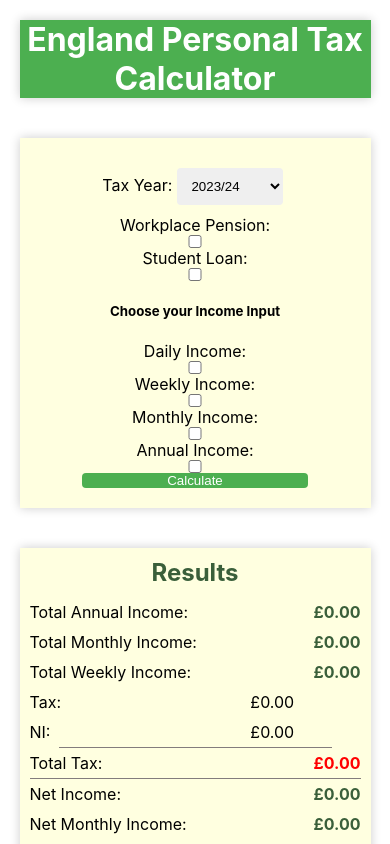
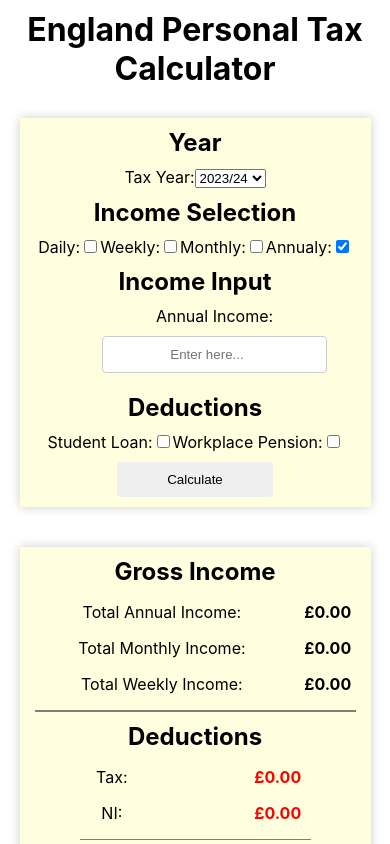
Before and after one commit to asaad227/taxCalculator, a React (Create React App) app: page / in a window 390 px wide. Shown: the top 844 px of the page. Built offline with nearby package versions, Linux system fonts and the light colour scheme.

Commit message:
update layout and css

```diff
--- /dev/null
+++ b/src/Form/index.css
@@ -0,0 +1,42 @@
+form{
+    width: 50vw;
+    margin: 20px auto;
+    box-sizing: border-box;
+    box-shadow: 0 0 10px rgba(0,0,0,0.2);
+    background-color: #ffffe0;
+}
+
+form input[type="submit"] {
+  width: 12vw;
+  padding: 10px;
+  border: none;
+  border-radius: 4px;
+  margin: 10px 5px;
+}
+
+.annualShow, .monthlyShow, .weeklyShow, .dailyShow {
+  display: flex;
+    flex-direction: column;
+    align-items: center;
+    justify-content: center;
+    margin: 0 auto;
+    text-align: center;
+    width: 25vw;
+}
+.annualHide, .monthlyHide, .weeklyHide, .dailyHide {
+  display: none;
+}
+
+@media screen and (max-width: 600px) {
+form{
+    width: 90vw;}
+  .annualShow, .monthlyShow, .weeklyShow, .dailyShow {
+    width: 100vw;
+  }
+  .annualHide, .monthlyHide, .weeklyHide, .dailyHide {
+    width: 100vw;
+  }
+  form input[type="submit"] {
+    width: 40vw;
+  }
+}
--- /dev/null
+++ b/src/Form/index.js
@@ -0,0 +1,59 @@
+import React from 'react'
+import "./index.css"
+import IncomeIn from '../IncomeIn'
+
+export default function Form({year, setYear, handleSubmit, isDaily, setIsDaily, isWeekly, setIsWeekly,
+  isMonthly, setIsMonthly, isAnnual, setIsAnnual,
+  daily, setDaily, weekly, setWeekly, monthly, setMonthly, annualy, setAnnualy, isLoan, setIsLoan, isPension, setIsPension}) {
+
+  return (
+    <form onSubmit={handleSubmit}>
+    <h2>Year</h2>
+    <label>
+    Tax Year:
+        <select value={year} onChange={(e)=>setYear(e.target.value)}>
+            <option value="1">2023/24</option>
+            <option value="2">2024/25</option>
+            </select>
+    </label>
+
+
+    <h2>Income Selection</h2>
+    <label>
+    Daily:
+    <span><input type="checkbox" onChange={(e)=>setIsDaily(e.target.checked)} value={isDaily} /></span>
+    </label>
+    <label>
+    Weekly:
+    <span><input type="checkbox" onChange={(e)=>setIsWeekly(e.target.checked)} value={isWeekly} /></span>
+    </label>
+    <label>
+    Monthly:
+    <span><input type="checkbox" onChange={(e)=>setIsMonthly(e.target.checked)} value={isMonthly} /></span>
+    </label>
+    <label>
+    Annualy:
+    <span><input type="checkbox" onChange={(e)=>setIsAnnual(e.target.checked)} value={isAnnual} defaultChecked/></span>
+    </label>
+    <IncomeIn isDaily={isDaily} isWeekly={isWeekly}
+    isMonthly={isMonthly} isAnnual={isAnnual} daily={daily}
+    weekly={weekly} monthly={monthly} annualy={annualy} setAnnualy={setAnnualy}
+    setDaily={setDaily} setMonthly={setMonthly} setWeekly={setWeekly} />
+    <div>
+    <h2>Deductions</h2>
+    <label>
+    Student Loan:
+    <span><input type="checkbox" onChange={(e)=>setIsLoan(e.target.checked)} value={isLoan} /></span>
+    </label>
+    <label>
+    Workplace Pension:
+    <span><input type="checkbox" onChange={(e)=>setIsPension(e.target.checked)} value={isPension} /></span>
+    </label>
+</div>
+    <input type="submit" value="Calculate" />
+
+    </form>
+
+
+  )
+}
--- /dev/null
+++ b/src/IncomeIn/index.css
@@ -0,0 +1,15 @@
+label input[type="number"] {
+  width: 12vw;
+  padding: 10px;
+  text-align: center;
+  border: 1px solid #ccc;
+  border-radius: 4px;
+  margin: 10px 5px;
+}
+
+@media screen and (max-width: 600px) {
+  label input[type="number"] {
+    width: 52vw;
+  }
+
+}
--- /dev/null
+++ b/src/IncomeIn/index.js
@@ -0,0 +1,26 @@
+import React from 'react';
+import "./index.css"
+
+export default function IncomeIn({isDaily, isWeekly, isMonthly, isAnnual, setDaily, setWeekly, setMonthly, setAnnualy, daily, weekly, monthly, annualy}) {
+  return (
+    <label>
+    <h2>Income Input</h2>
+    <label className={isDaily? 'dailyShow':'dailyHide'}>
+    Daily Income:
+        <input type="number" step='.01' placeholder='Enter here...' value={daily} onChange={(e)=> setDaily(e.target.value)} />
+    </label>
+    <label className={isWeekly? 'weeklyShow':'weeklyHide'}>
+    Weekly Income:
+        <input type="number" step='.01' placeholder='Enter here...' value={weekly} onChange={(e)=> setWeekly(e.target.value)} />
+    </label>
+    <label className={isMonthly? 'monthlyShow':'monthlyHide'}>
+    Monthly Income:
+        <input type="number" step='.01' placeholder='Enter here...' value={monthly} onChange={(e)=>setMonthly(e.target.value)} />
+    </label>
+    <label className={isAnnual? 'annualShow': 'annualHide'}>
+    Annual Income:
+        <input type="number" step='.01' placeholder='Enter here...' value={annualy} onChange={(e)=>setAnnualy(e.target.value)} />
+    </label>
+    </label>
+  )
+}
--- a/src/TotalTax/index.css
+++ b/src/TotalTax/index.css
@@ -2,207 +2,107 @@
     display: flex;
     flex-direction: column;
     text-align: center;
+    align-items: center;
+  }
+  .main h1{
+    margin: 10px 0;
+    padding: 0;
   }
 
-  .main h1 {
-    display: flex;
-    justify-content: center;
-    margin: 20px auto;
-    width: 50vw;
-    align-items: center;
-    background-color: #4CAF50;
-    color: white;
-    box-sizing: border-box;
-    box-shadow: 0 0 10px rgba(0,0,0,0.2);
-
+  .main h1 span{
+    font-size: 0.5em;
   }
 
-  .main form {
-    display: flex;
-    flex-direction: column;
-    align-items: center;
-    margin: 20px auto;
-    width: 50vw;
-    padding: 20px;
-    box-sizing: border-box;
-    box-shadow: 0 0 10px rgba(0,0,0,0.2);
-    background-color:#ffffe0;
+  .main h2{
+    margin: 10px 0;
+    padding: 0;
   }
 
-  .main form input {
-    display: flex;
-    justify-content: center;
+  .main h2 span{
+    font-size: 0.5em;
+  }
+  .result{
+
     text-align: center;
-    margin: 0 auto;
-    padding: 0;
-    border: 1px solid #ccc;
-    border-radius: 4px;
-  }
-
-
-
-
-
-  .main form input[type="submit"] {
-    background-color: #4CAF50;
-    border: none;
-    width: 6.5vw;
-    color: white;
-    cursor: pointer;
-
-  }
-  .main form input[type="submit"]:hover {
-    background-color: #558a57;
-  }
-
-  .main form input:focus {
-    outline: none;
-  }
-
-  .flex-container{
-    display: flex;
-    flex-direction: column;
-    justify-content: space-between;
+    align-items: center;
     width: 50vw;
     margin: 20px auto;
     box-sizing: border-box;
     box-shadow: 0 0 10px rgba(0,0,0,0.2);
     background-color: #ffffe0;
   }
-  .result input[type="button"]{
-     margin: 2vh 5px;
-    background-color: #4CAF50;
-    border: none;
-    border-radius: 4px;
-    padding: 10px;
-    width: 6.5vw;
-    color: white;
-    cursor: pointer;
+  p span {
+  font-weight: bold;
+  width: 15vw;
+    float: right;
   }
-  .result p{
-    display: flex;
-    justify-content: space-between;
-    margin: 5px 10px;
-    padding:0;
-    color: black
-  }
-   .divider{
-    border-bottom: 1px solid #837c7c;
-    margin: 0 10px;
-    padding: 0;
+.pension, .loan{
+  display: block;
+
 }
 .small-divider{
   border-bottom: 1px solid #837c7c;
-    margin: 0 10vw;
+  margin: 5px 50px;
   padding: 0;
 }
-  .total-tax{
-  margin: 0 10vw;
-  }
-  .no-divider{
-    border-bottom: none;
-    margin: 10px auto;
-    padding: 0;
-    }
-  .result p .income{
-    color: #3a5f3a;;
-    font-weight: bold;
-
-  }
-  .result h2{
-    color: #3a5f3a;
-    font-weight: bold;
-    margin: 10px auto;
-    padding: 0;
+.pensionHide, .loanHide{
+  display: none;
 }
 
-  .result p .tax{
-    color:red;
-    font-weight: bold;
-
-  }
-  select{
-    width: 6vw;
+input[type="button"] {
+  width: 12vw;
   padding: 10px;
   border: none;
   border-radius: 4px;
   margin: 10px 5px;
 }
-
-  .total{
-    display: flex;
-    flex-direction: column;
-    margin: 0 48px;
-    padding:0;
-    color: black
-  }
-  .extra-option{
-    display: flex;
-    flex-direction: column;
-    margin: 0;
-    padding:0;
-    color: black
-  }
-.extra-option select{
-
-    width: 4vw;
-    padding: 10px;
-    border: none;
-    border-radius: 4px;
-    margin: 10px 5px;
-    }
-.result .pension, .result .loan{
-    display: flex;
-    flex-direction: row;
-    justify-content: space-between;
-    margin: 0 10px;
-    padding:0;
-    color: black
-  }
-  .result .pensionHide, .result .loanHide{
-    display: none;
-  }
-   .annualShow .monthlyShow, .weeklyShow, .dailyShow{
-    display: flex;
-    }
-    .annualHide, .monthlyHide, .weeklyHide, .dailyHide{
-    display: none;
+.divider{
+ border-bottom: 2px solid #837c7c;
+ margin: 10px 15px;
 }
 
+.total-tax{
+  color: red;
+margin: 0 50px;
+}
+.tax{
+  margin: 0 10px;
+  text-align: left;
+  color: red;
+  font-weight: bold;
+}
+
+
 @media screen and (max-width: 600px) {
-    .main h1 {
+  .result{
     width: 90vw;
   }
-    .main form {
-      width: 90vw;
+  .result p{
+    width: 85vw;
   }
-    .main form input {
-      width: 52vw;
+  input[type="button"] {
+    width: 40vw;
   }
-    .main form input[type="submit"] {
-      width: 58vw;
+  .pension, .loan{
+    width: 100vw;
   }
-    .result input[type="button"]{
-      width: 29vw;
+  .pensionHide, .loanHide{
+    width: 100vw;
   }
-    .flex-container{
-      width: 90vw;
+  .tax{
+    margin: 0 50px;
+    text-align: left;
+    color: red;
+    font-weight: bold;
   }
-    select{
-      width: 27vw;
-      padding: 10px;
-      border: none;
-      border-radius: 4px;
-      margin: 10px 5px;
+  p span {
+    font-weight: bold;
+  width: 12vw;
+    float: right;
   }
-    .extra-option select{
-      width: 17vw;
-      padding: 10px;
-      border: none;
-      border-radius: 4px;
-      margin: 10px 5px;
-      }
-    .total-tax{
-      margin: 0 17vw;
+
+  .small-divider{
+    border-bottom: 1px solid #837c7c;
+    margin: 2px 60px;
    }
 }
--- a/src/TotalTax/index.js
+++ b/src/TotalTax/index.js
@@ -1,11 +1,12 @@
 import React,{useState} from 'react';
 import "./index.css"
 import { taxCalculator, nationalInsurance, studentLoan, statutoryPension } from '../lib';
+import Form from '../Form';
 
 
 export default function TotalTax() {
-const [hrsIncome, setHrsIncome] = useState("");
-const [hrsPerWeek, setHrsPerWeek] = useState("");
+
+const [daily, setDaily] = useState("");
 const [monthlyIncome, setMonthlyIncome] = useState("");
 const [weeklyIncome, setWeeklyIncome] = useState("");
 const [annualIncome, setAnnualIncome] = useState("");
@@ -16,7 +17,7 @@ const [isLoan, setIsLoan] = useState(false);
 const[isDaily, setIsDaily] = useState(false);
 const[isWeekly, setIsWeekly] = useState(false);
 const[isMonthly, setIsMonthly] = useState(false);
-const[isAnnual, setIsAnnual] = useState(false);
+const[isAnnual, setIsAnnual] = useState(true);
 
 const [year, setYear] = useState(1);
 const [tax, setTax] = useState(0);
@@ -29,8 +30,8 @@ const [netIncome, setNetIncome] = useState(0);
 
 
 
-function handleTotalIncome(event){
-   if(annualIncome > 0 && monthlyIncome > 0 && weeklyIncome > 0 && hrsIncome > 0) {
+function handleSubmit(event){
+   if(annualIncome > 0 && monthlyIncome > 0 && weeklyIncome > 0 && daily > 0) {
         alert('Please enter either weekly or monthly or annual income, not all three.');
     }
     else if(annualIncome > 0 && annualIncome < 1000000) {
@@ -42,10 +43,9 @@ function handleTotalIncome(event){
     } else if (weeklyIncome > 0 && weeklyIncome < 1000000) {
         setAnnualIncome((weeklyIncome * 52).toFixed(2));
         setWeeklyIncome(0);
-    }else if (hrsIncome > 0 && hrsIncome < 1000000 && hrsPerWeek > 0 && hrsPerWeek < 168) {
-        setAnnualIncome((hrsIncome * 52 * hrsPerWeek).toFixed(2));
-        setHrsIncome(0);
-        setHrsPerWeek(0);
+    }else if (daily > 0 && daily < 1000000) {
+        setAnnualIncome((daily * 5 * 52).toFixed(2));
+        setDaily(0);
     }
 
     event.preventDefault();
@@ -79,8 +79,8 @@ function handleReset(event){
     setAnnualIncome("");
     setMonthlyIncome("");
     setWeeklyIncome("");
-    setHrsIncome("");
-    setHrsPerWeek("");
+    setDaily("");
+    setYear(1);
     setTax(0);
     setNi(0);
     setTotalTax(0);
@@ -101,89 +101,31 @@ function handleReset(event){
   return (
     <div className='main'>
         <h1>England Personal Tax Calculator</h1>
-        <form onSubmit={handleTotalIncome}>
-        <label>
-        Tax Year:
-            <select onChange={(e)=>setYear(e.target.value)} value={year}>
-            <option value="1">2023/24</option>
-            <option value="2">2024/25</option>
-            </select>
-        </label>
+        <Form year={year} setYear={setYear} isLoan={isLoan} setIsLoan={setIsLoan} isPension={isPension} setIsPension={setIsPension}
+        handleSubmit={handleSubmit} isDaily={isDaily}
+         isWeekly={isWeekly} isMonthly={isMonthly} isAnnual={isAnnual}
+         setIsAnnual={setIsAnnual} setIsDaily={setIsDaily} setIsMonthly={setIsMonthly} setIsWeekly={setIsWeekly}
+            setPension={setPension} pension={pension} setStd={setEducationLoan} std={educationLoan}
+            setAnnualy={setAnnualIncome} setMonthly={setMonthlyIncome} setWeekly={setWeeklyIncome} setDaily={setDaily}
+            daily={daily} weekly={weeklyIncome} monthly={monthlyIncome} annualy={annualIncome}
 
-        <div className='extra-option'>
-        <label>
-        Workplace Pension:
-           <input type="checkbox" onChange={(e)=>setIsPension(e.target.checked)} value={isPension} />
-        </label>
-        <label>
-        Student Loan:
-      <input type="checkbox" onChange={(e)=>setIsLoan(e.target.checked)} value={isLoan} />
-            </label>
-                </div>
-                <h5>Choose your Income Input</h5>
-                <div className='extra-option'>
-                <label>
-        Daily Income:
-        <input type="checkbox" onChange={(e)=>setIsDaily(e.target.checked)} value={isDaily} />
-        </label>
-            <label>
-        Weekly Income:
-        <input type="checkbox" onChange={(e)=>setIsWeekly(e.target.checked)} value={isWeekly} />
-            </label>
-            <label>
-       Monthly Income:
-         <input type="checkbox" onChange={(e)=>setIsMonthly(e.target.checked)} value={isMonthly} />
-            </label>
-            <label>
-        Annual Income:
-        <input type="checkbox" onChange={(e)=>setIsAnnual(e.target.checked)} value={isAnnual} />
-            </label>
-                </div>
-                <label className={isDaily? 'dailyShow': 'dailyHide'}>
-
-
-           <input type="number" placeholder="Enter Hourly Rate..." onChange={(e)=>setHrsIncome(e.target.value)} value={hrsIncome} />
-       </label>
-        <label className={isDaily? 'dailyShow': 'dailyHide'}>
-
-
-            <input type="number" placeholder="Enter Weekly Hours..." onChange={(e)=>setHrsPerWeek(e.target.value)} value={hrsPerWeek} />
-
-        </label>
-
-
-        <label className={isWeekly? 'weeklyShow': 'weeklyHide'}>
-
-        <input type="number" placeholder="Enter Weekly Income..." onChange={(e)=>setWeeklyIncome(e.target.value)} value={weeklyIncome} />
-        </label>
-
-        <label className={isMonthly? 'monthlyShow':'monthlyHide'}>
-
-        <input type="number" placeholder="Enter Monthly Income..." onChange={(e)=>setMonthlyIncome(e.target.value)} value={monthlyIncome} />
-        </label>
-
-        <label className={isAnnual? 'annualShow':'annualHide'}>
-
-        <input type="number" placeholder="Enter Annual Income..." onChange={(e)=>setAnnualIncome(e.target.value)} value={annualIncome} />
-        </label>
-
-        <input type="submit" value="Calculate" />
-        </form>
-
+             />
         <div className='flex-container result'>
-        <h2>Results</h2>
+        <h2>Gross Income</h2>
         <p>Total Annual Income: <span className='income'>£{(annualIncome/1).toFixed(2)}</span></p>
         <p>Total Monthly Income: <span className='income'>£{(annualIncome/12).toFixed(2)}</span></p>
         <p>Total Weekly Income: <span className='income'>£{(annualIncome/52).toFixed(2)}</span></p>
-
+       <div className='divider'></div>
+       <h2>Deductions</h2>
 
         <p>Tax: <span className='total-tax'>£{tax.toFixed(2)}</span></p>
         <p>NI: <span className='total-tax'>£{ni.toFixed(2)}</span></p>
-        <div className='small-divider'></div>
-        <p>Total Tax: <span className='tax'>£{totalTax.toFixed(2)}</span></p>
-        <p className={isPension? 'pension':'pensionHide'}>Statutory Pension: <span>£{pension.toFixed(2)}</span></p>
-        <p className={isLoan? 'loan':'loanHide'}>Student Loan: <span>£{educationLoan.toFixed(2)}</span></p>
+       <div className='small-divider'></div>
+        <p>Total Tax: <span className='total-tax'>£{totalTax.toFixed(2)}</span></p>
+        <p className={isPension? 'pension':'pensionHide'}>Pension: <span className='total-tax'>£{pension.toFixed(2)}</span></p>
+        <p className={isLoan? 'loan':'loanHide'}>Std Loan: <span className='total-tax'>£{educationLoan.toFixed(2)}</span></p>
         <div className='divider'></div>
+        <h2>Net Income</h2>
         <p>Net Income: <span className='income'>£{netIncome.toFixed(2)}</span></p>
         <p>Net Monthly Income: <span className='income'>£{(netIncome/12).toFixed(2)}</span></p>
         <p>Net Weekly Income: <span className='income'>£{(netIncome/52).toFixed(2)}</span></p>
```
Lines whose indentation alone changed are shown as unchanged.
